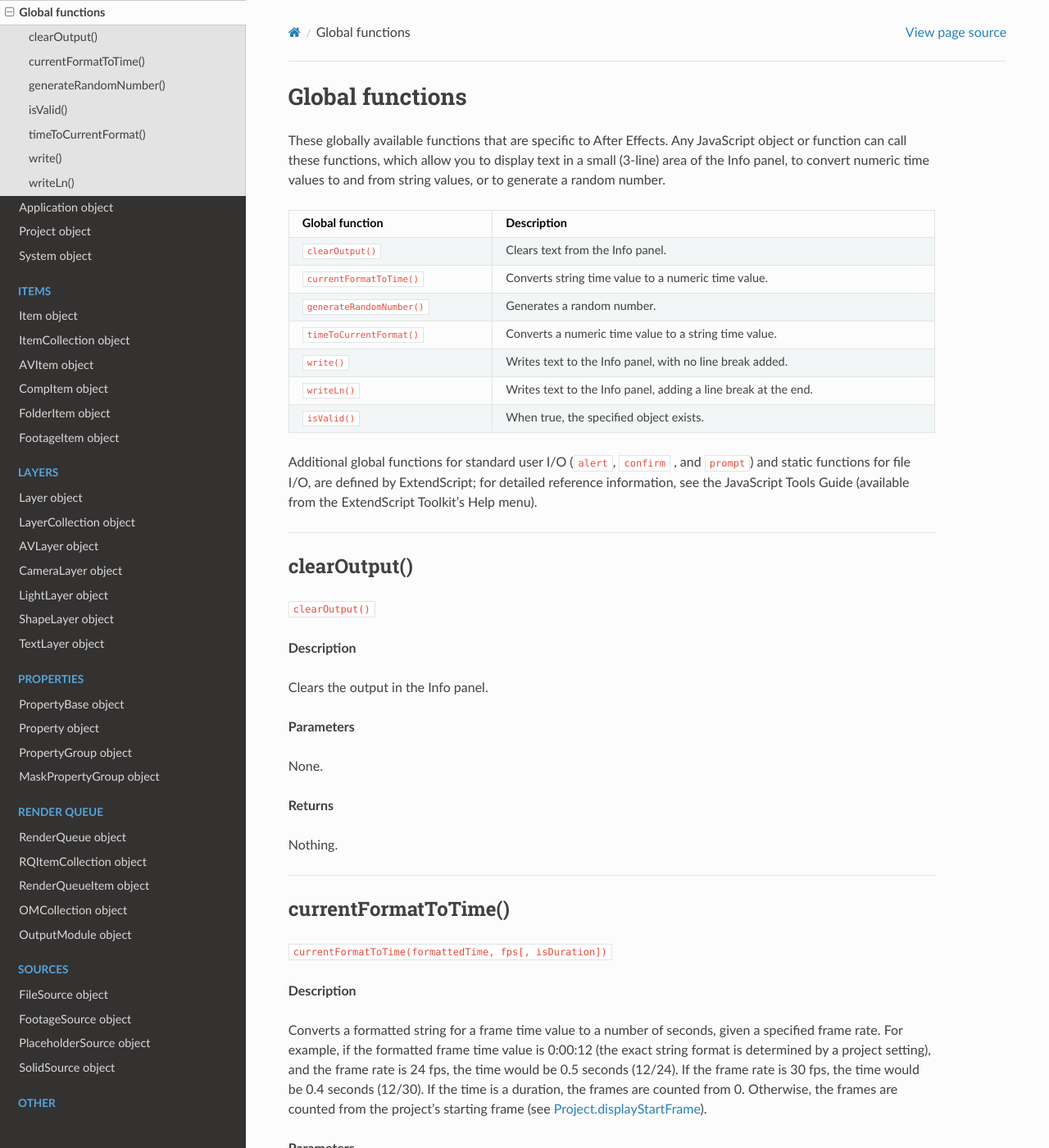
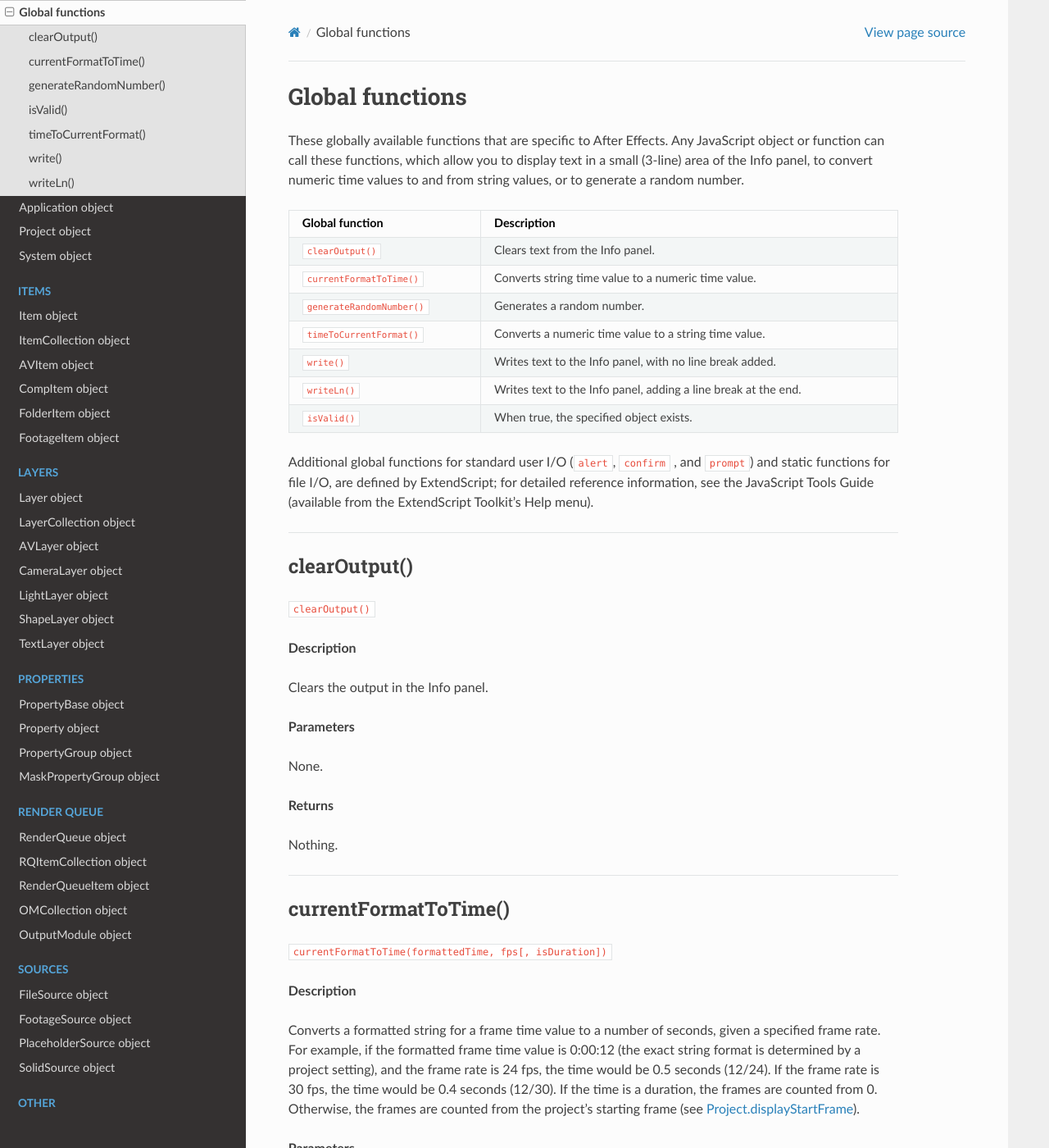
Before and after one commit to docsforadobe/after-effects-scripting-guide, a Sphinx documentation site: the page built from docs/general/globals.rst, in a window 1280 px wide and 1400 px high. Shown: the whole window at 82% size. Built offline with Sphinx 7.4.7 and the Read the Docs theme 2.0.0, drawn with Linux system fonts in a browser that asks for light colours.

Commit message:
Comment out redundant css; add css to set wider width & table cell word wrap

```diff
--- a/docs/_static/extra.css
+++ b/docs/_static/extra.css
@@ -10,6 +10,20 @@ table.docutils {
   width: 100%;
 }
 
+/* Have page match browser width, vs fixed size */
+.wy-nav-content {
+  max-width: calc(100% - 50px) !important;
+}
+
+/* Add word wrap to table cell contents */
+.wy-table-responsive table td, .wy-table-responsive table th {
+  white-space: inherit !important;
+}
+
+/*
+
+These things are redundant--
+
 table.docutils td, table.docutils th {
   border-top: 1px solid #aaa;
 }
@@ -17,6 +31,12 @@ table.docutils td, table.docutils th {
 tr:only-child td, tr:only-child th {
   border: none;
 }
+*/
+
+
+/*
+
+This isn't being used -- without appending "!important" they're not being called.
 
 code {
   font-family: Consolas, Menlo, Monaco, Lucida Console, Liberation Mono, DejaVu Sans Mono, Bitstream Vera Sans Mono, Courier New, monospace, sans-serif;
@@ -25,7 +45,4 @@ code {
   padding: 3px;
   font-size: 90%;
 }
-
-.wy-nav-content {
-  max-width: 1000px !important;
-}
+*/
```
